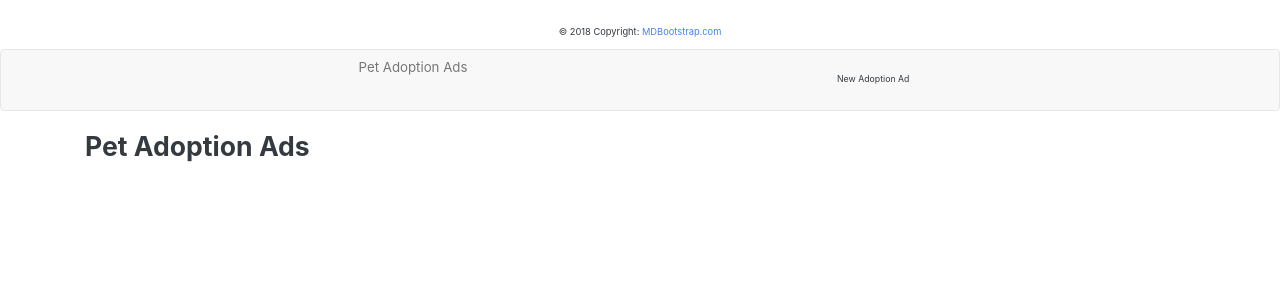
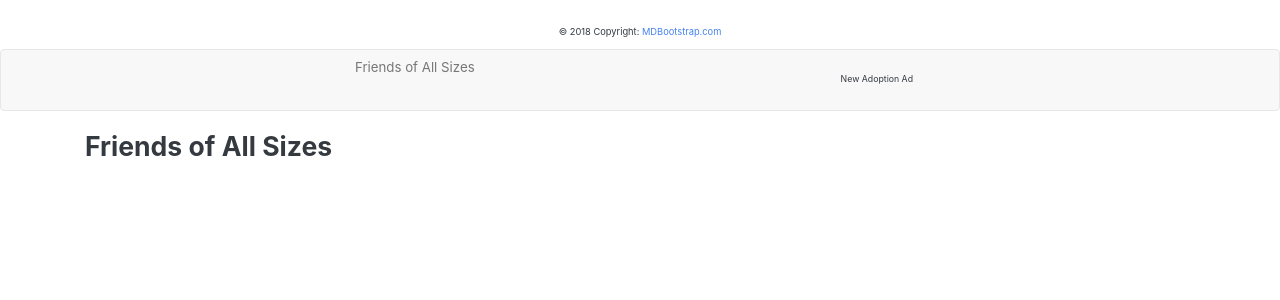
Before and after one commit to squeaky1273/adoption_contractor_project, a Flask app: page / in a window 1280 px wide. Shown: the top 300 px of the page. Run offline with Flask 2, Linux system fonts and the light colour scheme; data that the repository does not hold is empty; some libraries are stand-ins or nearby versions.

Commit message:
added README.md

```diff
--- a/templates/adoptions_index.html
+++ b/templates/adoptions_index.html
@@ -2,7 +2,7 @@
 {% extends 'base.html' %}
 
 {% block content %}
-    <h1>Pet Adoption Ads</h1>
+    <h1>Friends of All Sizes</h1>
 
 
     <div class='row'>
--- a/templates/base.html
+++ b/templates/base.html
@@ -4,7 +4,7 @@
 <html>
 <head>
     <meta charset='utf-8'>
-    <title>Pet Adoption Ads</title>
+    <title>Friends of All Sizes</title>
     <!-- Latest compiled and minified CSS -->
     <link rel='stylesheet' href='https://maxcdn.bootstrapcdn.com/bootstrap/3.3.7/css/bootstrap.min.css'>
     <link rel='stylesheet' href='https://bootswatch.com/4/litera/bootstrap.min.css'>
--- a/templates/partials/navbar.html
+++ b/templates/partials/navbar.html
@@ -4,7 +4,7 @@
     <div class='container-fluid'>
         <div class='navbar-header'>
             <a class='navbar-brand' href='/'>
-                Pet Adoption Ads
+                Friends of All Sizes
             </a>
         </div>
         <div class='pull-right'>
```
Also changed, not shown: README.md (added).
